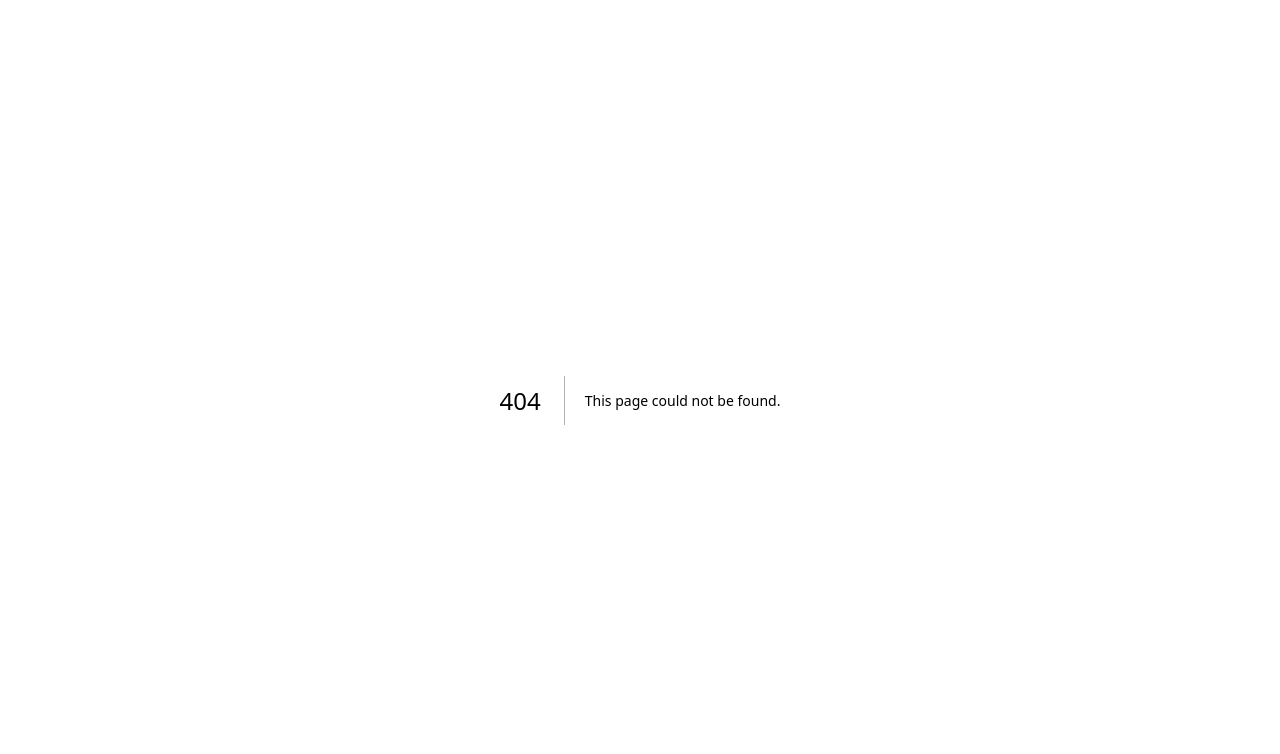
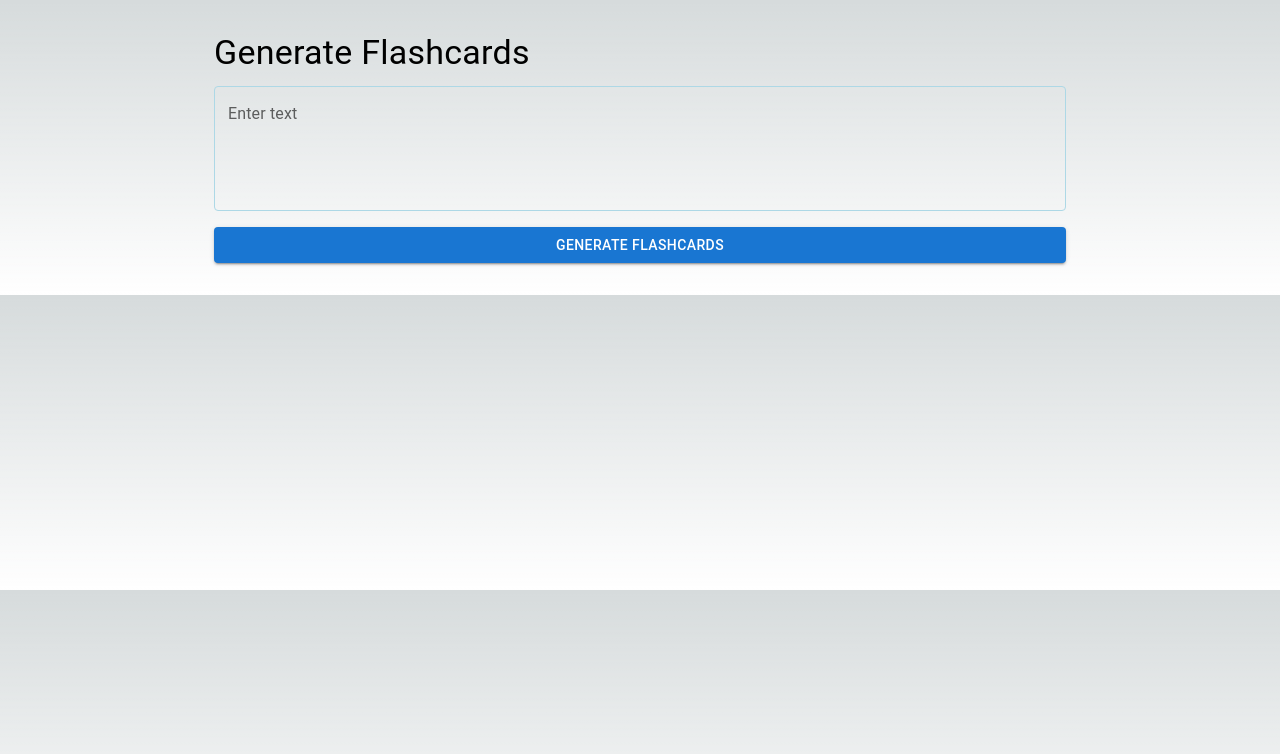
Before and after one commit to yashc73080/AI-Flashcards, a Next.js app in the folder flashcard-saas/: page /generate in a window 1280 px wide. Before the commit this address had no page. Shown: the top 754 px of the page. Built offline with nearby package versions, Linux system fonts and the light colour scheme.

Commit message:
Made basic flashcard generation functionality

```diff
--- /dev/null
+++ b/flashcard-saas/app/generate/page.js
@@ -0,0 +1,105 @@
+'use client'
+
+import { useState } from 'react'
+import { Container, TextField, Button, Typography, Box, Grid, Card, CardContent, } from '@mui/material'
+
+const GeneratePage = () => {
+
+    const [text, setText] = useState('')
+    const [flashcards, setFlashcards] = useState([])
+
+    const handleSubmit = async () => {
+        // API Call
+        if (!text.trim()) {
+            alert('Please enter some text to generate flashcards.')
+            return
+        }
+
+        try {
+            const response = await fetch('/api/generate', {
+            method: 'POST',
+            body: text,
+            })
+
+            if (!response.ok) {
+            throw new Error('Failed to generate flashcards')
+            }
+
+            const data = await response.json()
+            setFlashcards(data)
+        } catch (error) {
+            console.error('Error generating flashcards:', error)
+            alert('An error occurred while generating flashcards. Please try again.')
+        }
+    }
+
+    return (
+        <Container maxWidth="md">
+        <Box sx={{ my: 4 }}>
+            <Typography variant="h4" component="h1" gutterBottom>
+            Generate Flashcards
+            </Typography>
+            <TextField
+                value={text}
+                onChange={(e) => setText(e.target.value)}
+                label="Enter text"
+                fullWidth
+                multiline
+                rows={4}
+                variant="outlined"
+                sx={{
+                    mb: 2,
+                    '& .MuiOutlinedInput-root': {
+                        '& fieldset': {
+                            borderColor: 'lightblue',
+                        },
+                        '&:hover fieldset': {
+                            borderColor: 'lightblue',
+                        },
+                        '&.Mui-focused fieldset': {
+                            borderColor: 'lightblue',
+                        },
+                    },
+                }}
+                InputProps={{
+                    style: {
+                        color: 'white',
+                    },
+                }}
+            />
+            <Button
+            variant="contained"
+            color="primary"
+            onClick={handleSubmit}
+            fullWidth
+            >
+            Generate Flashcards
+            </Button>
+        </Box>
+
+        {flashcards.length > 0 && (
+            <Box sx={{ mt: 4 }}>
+                <Typography variant="h5" component="h2" gutterBottom>
+                Generated Flashcards
+                </Typography>
+                <Grid container spacing={2}>
+                    {flashcards.map((flashcard, index) => (
+                        <Grid item xs={12} sm={6} md={4} key={index}>
+                            <Card>
+                                <CardContent>
+                                    <Typography variant="h6">Front:</Typography>
+                                    <Typography>{flashcard.front}</Typography>
+                                    <Typography variant="h6" sx={{ mt: 2 }}>Back:</Typography>
+                                    <Typography>{flashcard.back}</Typography>
+                                </CardContent>
+                            </Card>
+                        </Grid>
+                    ))}
+                </Grid>
+            </Box>
+            )}
+        </Container>
+    );
+};
+
+export default GeneratePage;
```
Also changed, not shown: flashcard-saas/app/api/generate/route.js (renamed from flashcard-saas/app/api/generate.js, +9 -9 lines), flashcard-saas/app/page.js (+11 -90 lines).
